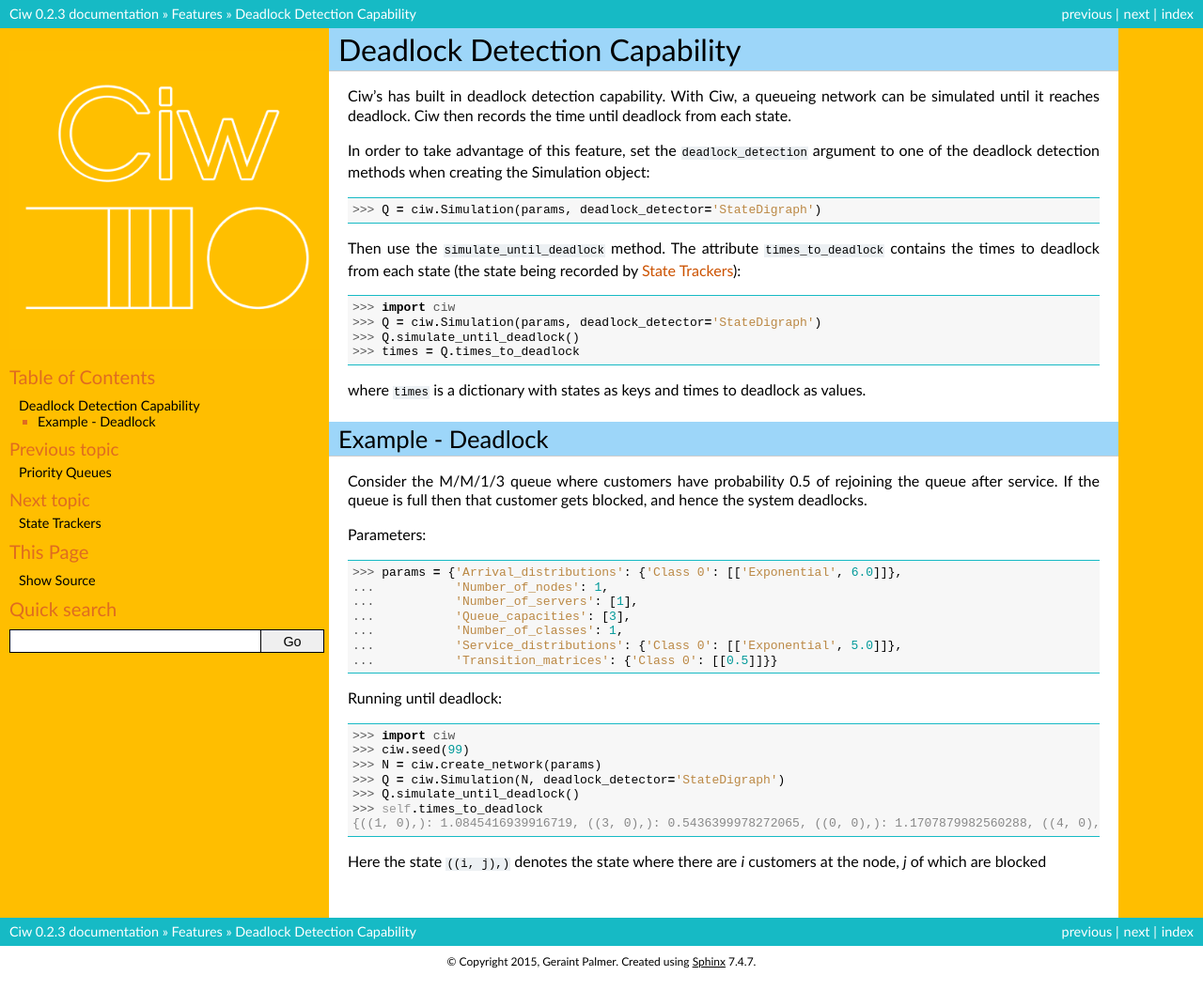
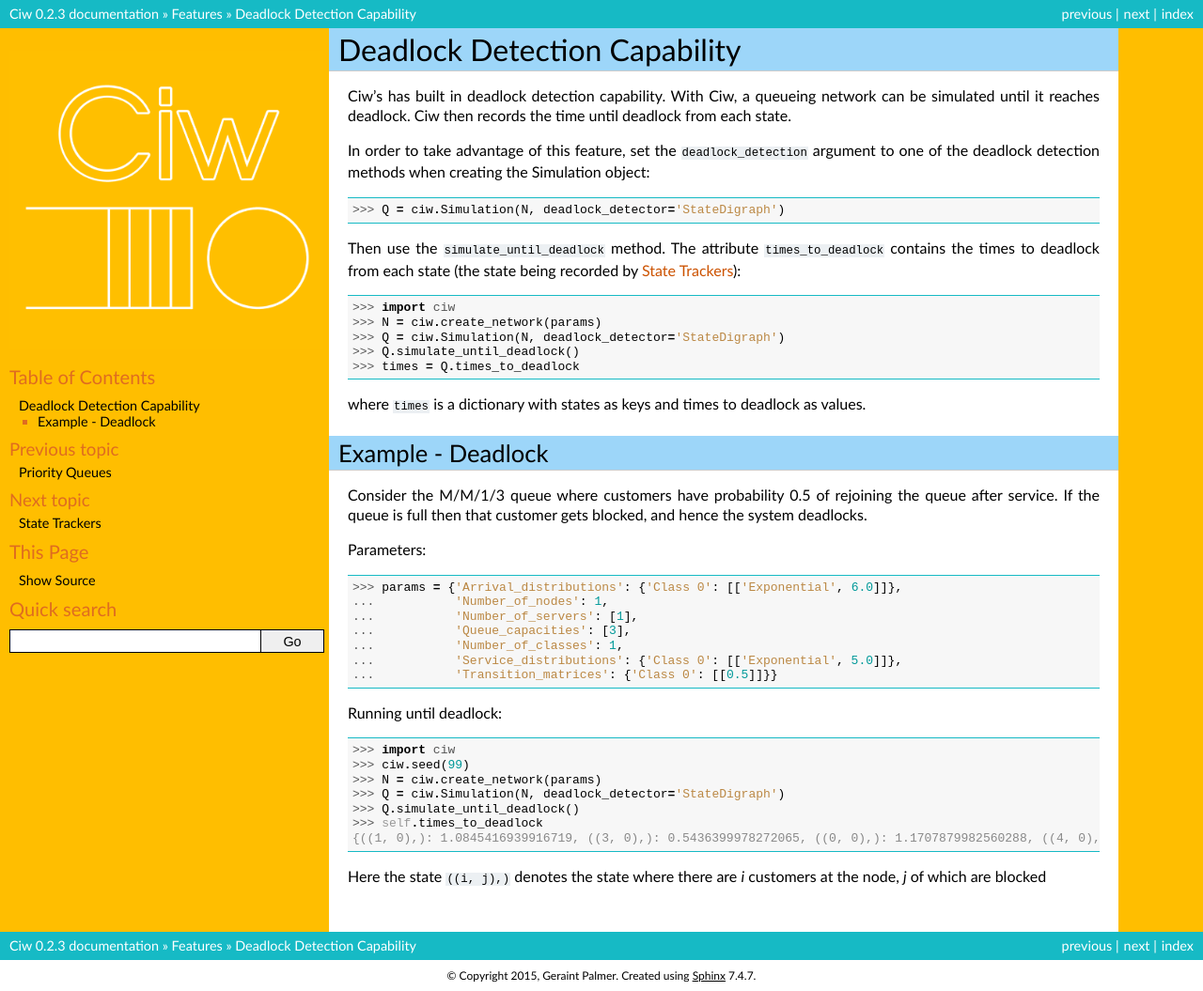
Before and after one commit to CiwPython/Ciw, a Sphinx documentation site: the page built from docs/Features/deadlock.rst, in a window 1280 px wide. Shown: the whole page at 94% size. Built offline with Sphinx 7.4.7, drawn with Linux system fonts in a browser that asks for light colours.

Commit message:
minor fix deadlock docs page

```diff
--- a/docs/Features/deadlock.rst
+++ b/docs/Features/deadlock.rst
@@ -8,12 +8,13 @@
 
 In order to take advantage of this feature, set the :code:`deadlock_detection` argument to one of the deadlock detection methods when creating the Simulation object::
 
-    >>> Q = ciw.Simulation(params, deadlock_detector='StateDigraph') # doctest:+SKIP
+    >>> Q = ciw.Simulation(N, deadlock_detector='StateDigraph') # doctest:+SKIP
 
 Then use the :code:`simulate_until_deadlock` method. The attribute :code:`times_to_deadlock` contains the times to deadlock from each state (the state being recorded by :ref:`state-tracker`)::
 
     >>> import ciw
-    >>> Q = ciw.Simulation(params, deadlock_detector='StateDigraph') # doctest:+SKIP
+    >>> N = ciw.create_network(params) # doctest:+SKIP
+    >>> Q = ciw.Simulation(N, deadlock_detector='StateDigraph') # doctest:+SKIP
     >>> Q.simulate_until_deadlock() # doctest:+SKIP
     >>> times = Q.times_to_deadlock # doctest:+SKIP
 
```
